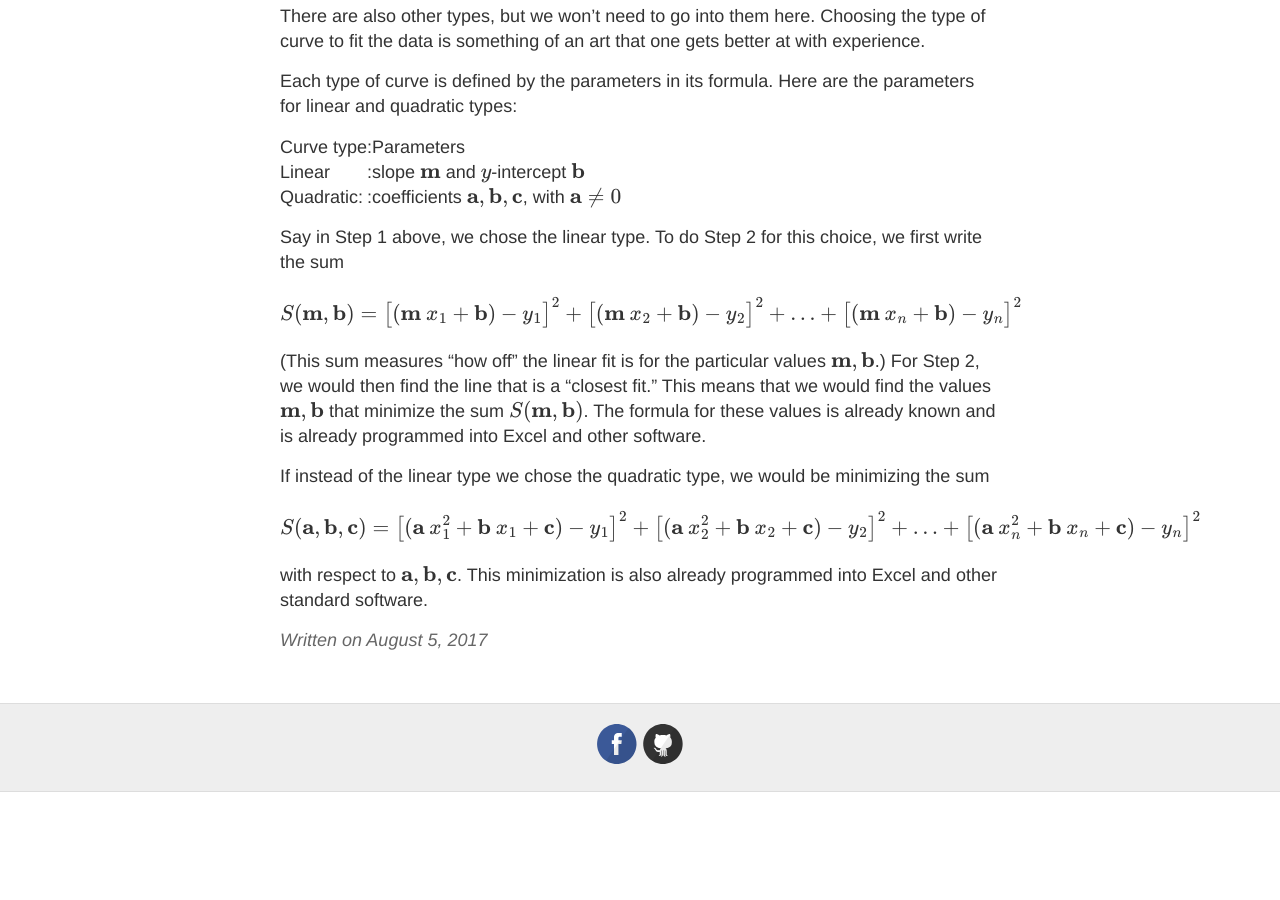
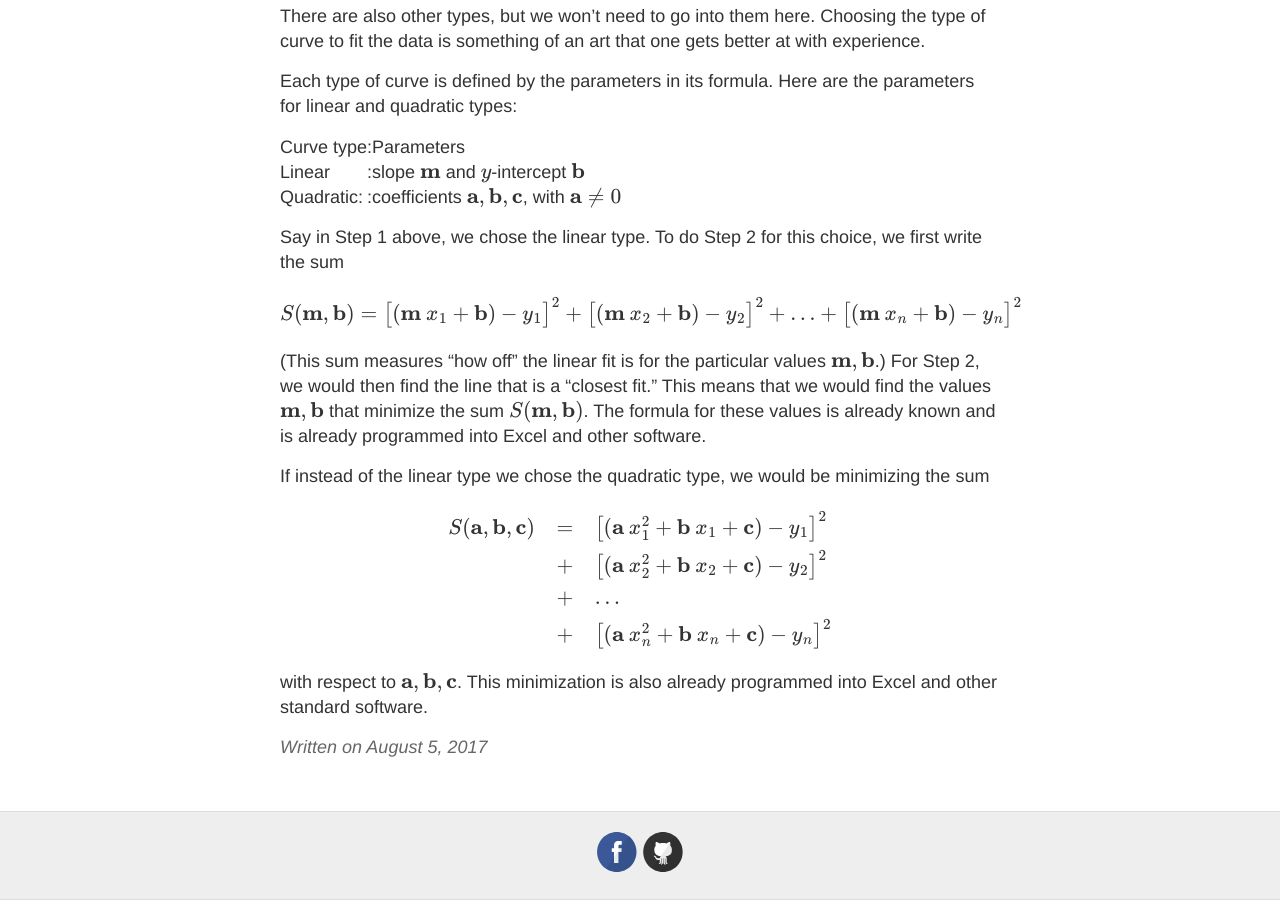
Before and after one commit to datacompass/datacompass.github.io, a Jekyll site: the page built from _posts/2017-8-5-Regression.md, in a window 1280 px wide and 900 px high, scrolled down 1260 px. Built offline with Jekyll 4.4.1, drawn with Linux system fonts in a browser that asks for light colours; formulas are drawn with MathJax 3; before the commit the page ends 2052 px from its top, so only the background shows below that.

Commit message:
Update 2017-8-5-Regression.md

```diff
--- a/_posts/2017-8-5-Regression.md
+++ b/_posts/2017-8-5-Regression.md
@@ -58,17 +58,22 @@ $$
 If instead of the linear type we chose the quadratic type, we would be minimizing the sum
 
 $$
-S({\bf a}, {\bf b}, {\bf c}) =
+\begin{array}{lll}
+S({\bf a}, {\bf b}, {\bf c}) & = &
 \big[
 ({\bf a} \: x_{1}^2 + {\bf b}  \: x_{1} + {\bf c}) - y_{1}
-\big]^2 +
+\big]^2 \\
+& + &
 \big[
 ({\bf a} \: x_{2}^2 + {\bf b} \: x_{2} + {\bf c}) - y_{2}
-\big]^2 +
-\ldots +
+\big]^2 \\
+& + &
+\ldots \\
+& + &
 \big[
 ({\bf a} \: x_{n}^2 + {\bf b} \: x_{n} + {\bf c}) - y_{n}
-\big]^2
+\big]^2 \\
+\end{array}
 $$
 
 with respect to ${\bf a}, {\bf b}, {\bf c}$.  This minimization is also already programmed into Excel and other standard software.
```
